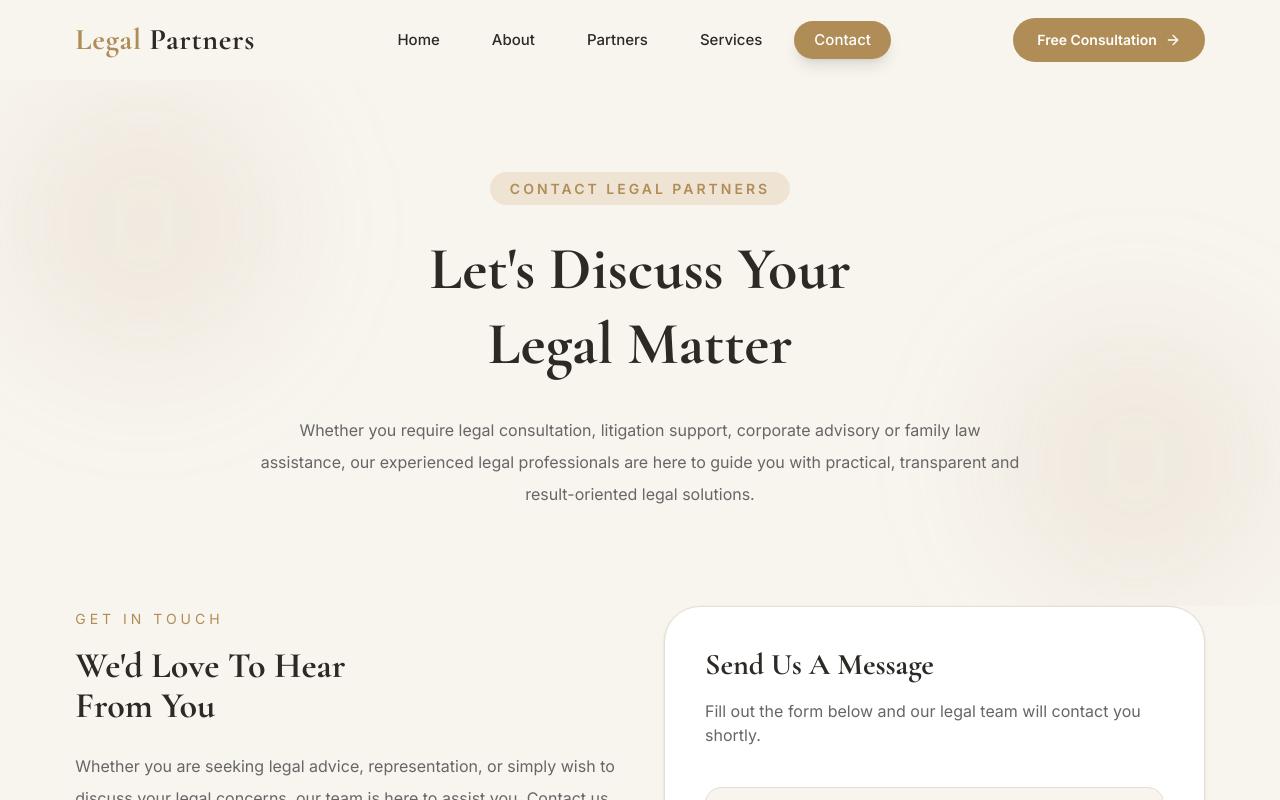
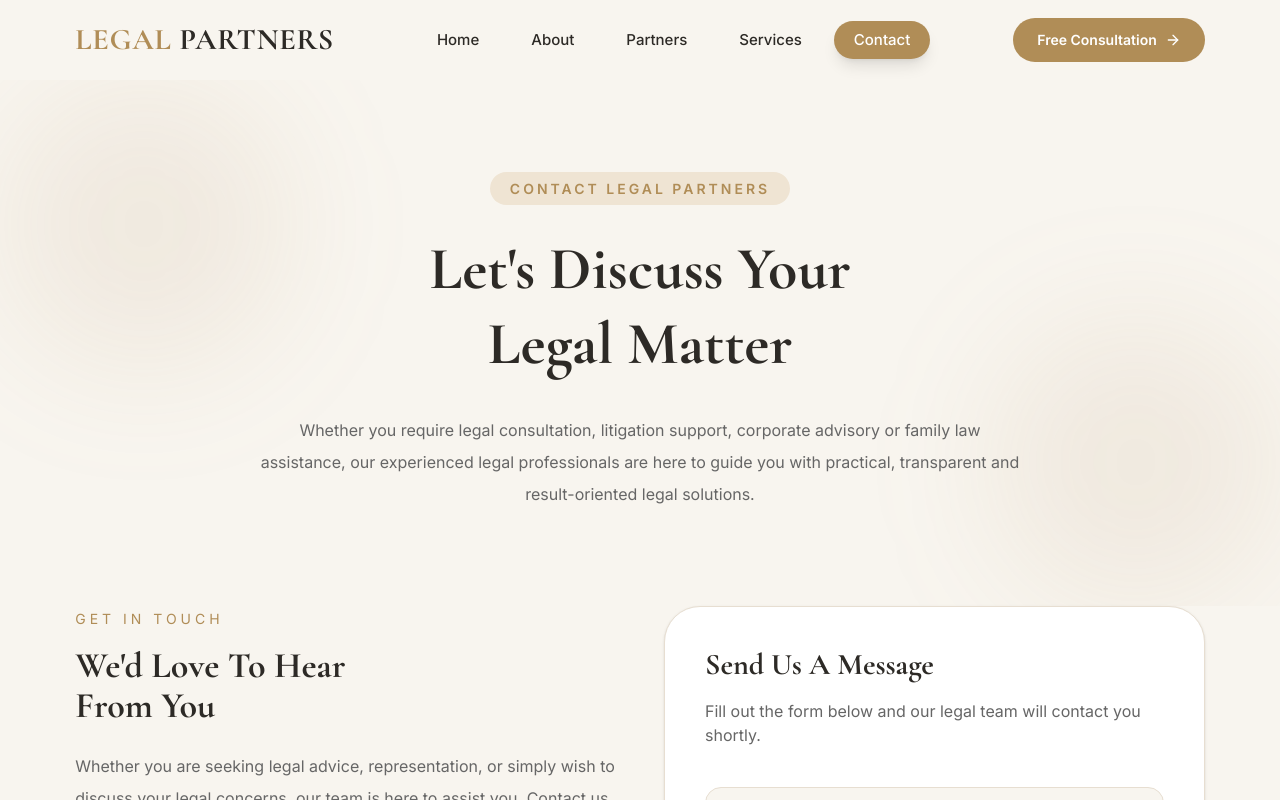
Before and after one commit to nitishbainslaa/lp-law-india, a Next.js app: page /contact in a window 1280 px wide. Shown: the top 800 px of the page. Built offline with nearby package versions, Linux system fonts and the light colour scheme.

Commit message:
Change text 'Legal' and 'Partners' to uppercase

```diff
--- a/src/components/Navbar.tsx
+++ b/src/components/Navbar.tsx
@@ -69,10 +69,10 @@ export default function Navbar() {
           <h1 className="text-3xl font-bold tracking-wide text-[#2D2A26] transition">
 
             <span className="text-[#B08D57]">
-              Legal
+              LEGAL
             </span>{" "}
 
-            Partners
+            PARTNERS
 
           </h1>
 
```
